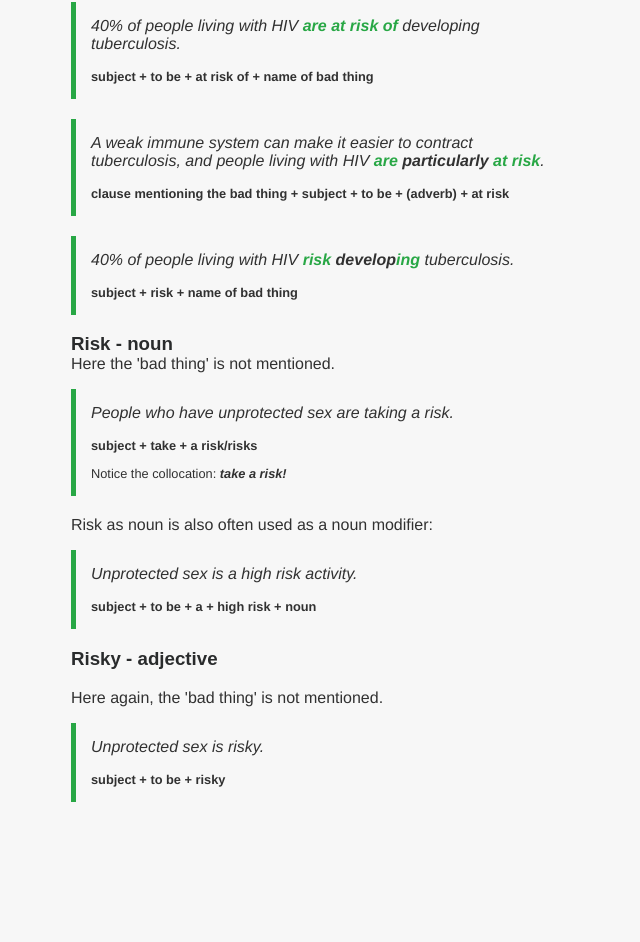
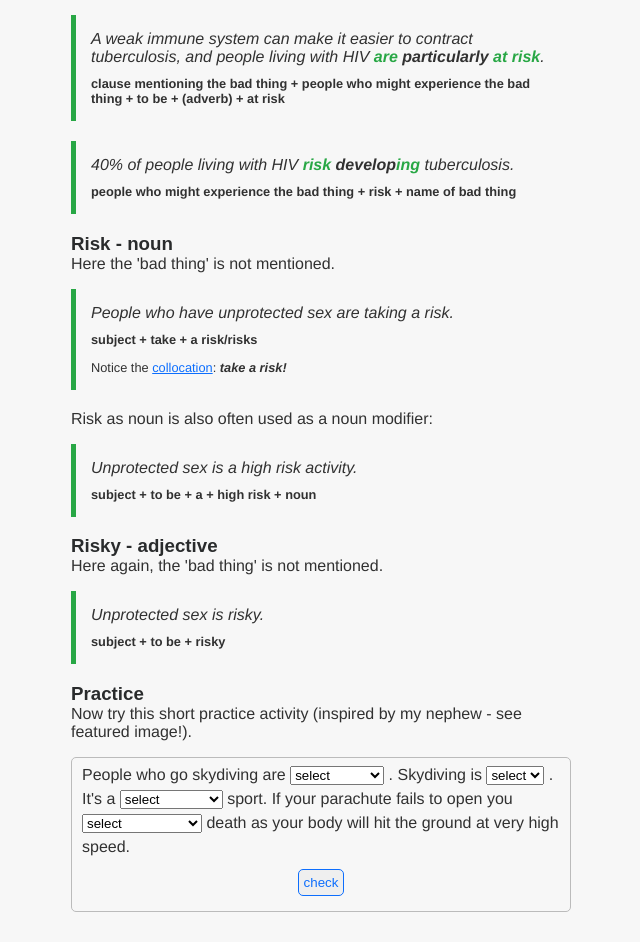
Before and after one commit to boltonsteve/gurueap, a SvelteKit app: page /posts/risk in a window 1280 px wide. Shown: the part 734-1676 px from the top of the page, without its empty margins (319-959 px from the left). Before the commit the page ends 1566 px from the top, so only its background shows below. Built offline with nearby package versions, Linux system fonts and the light colour scheme.

Commit message:
more on risk

```diff
--- a/src/routes/posts/risk/+page.svelte
+++ b/src/routes/posts/risk/+page.svelte
@@ -1,16 +1,59 @@
 <script>
     import SvelteSeo from "svelte-seo"
-    import { flagIndo } from '$lib/flags.js'
+    import { tooltip } from '$lib/tooltip';
+    import { scale } from 'svelte/transition'
+
+    let showKey = false;
+    let allTried = true;
+
+    const checkAllTried = (tries) => {
+        tries.forEach( (e) => {
+            if(e.value == 'select') {
+                allTried = false;
+            }
+        })
+    }
+
+    const doCheck = () => {
+
+        let tries = document.querySelectorAll('.ans');
+
+        checkAllTried(tries);
+
+        if(allTried) {
+
+            tries.forEach( (e,i) => {
+
+                let coba = e.value;
+                let ans = e.getAttribute('data');
+                let fb = e.title;
+
+                if(coba == ans) {
+                    document.getElementById(i).classList.add('success');
+                } else {
+                    document.getElementById(i).classList.add('danger');
+                }
+
+            })
+
+            showKey = true;
+
+        } else {
+            alert('Please attempt all questions.');
+            allTried = true;
+        }
+
+    }
 </script>
 
 <SvelteSeo
-  title="When risk is risky",
+  title="When risk is risky"
   description="Demonstrating that 'risk' can be a risky word, at least in terms of collocation."
 />
 
 <div class="mb-3 mw-500">
 
-    <img src="/img/risk.png" class="img-fluid rounded" alt="risk">
+    <img src="/img/callum.jpg" class="img-fluid rounded" alt="risk">
 
     <h1>When risk is risky</h1>
 
@@ -18,54 +61,111 @@
 
     <p><b><i>Risk</i></b> can be a <b><i>risky</i></b> word in English!</p>
 
-    <p>We can assume that if there's a <b><i>risk</i></b>, then there is some kind of <b><i>bad thing</i></b> causing the <b><i>risk</i></b>, as in the example above - 'developing tuberculosis'.</p>
+    <p>If there's a <b><i>risk</i></b>, then there is some kind of situation where a <b><i>bad or unpleasant thing</i></b> might happen, as in the example above - HIV and tuberculosis.</p>
 
-    <h3 class="mb-0">Risk - verb</h3>
+    <h3 class="mb-0">Risk - verb phrase</h3>
     <p class="mt-0">Here there are basically three options.</p>
 
 <div class="alert alert-success mb-2">
-    <p class="font-italic mt-0">40% of people living with HIV <span class="font-weight-bold text-success">are at risk of</span> developing tuberculosis.</p>
-<p class="mb-0 small font-weight-bold">subject + to be + at risk of + name of bad thing</p>
+    <p class="font-italic my-0">40% of people living with HIV <span class="font-weight-bold text-success">are at risk of</span> developing tuberculosis.</p>
+<p class="mb-0 mt-1 small font-weight-bold">subject + to be + at risk of + of bad thing</p>
 </div>
 
 <div class="alert alert-success mb-2">
-    <p class="font-italic mt-0">A weak immune system can make it easier to contract tuberculosis, and people living with HIV <span class="font-weight-bold text-success">are</span> <b><i>particularly</i></b> <span class="font-weight-bold text-success">at risk</span>.</p>
-<p class="mb-0 small font-weight-bold">clause mentioning the bad thing + subject + to be + (adverb) + at risk</p>
+    <p class="font-italic my-0">A weak immune system can make it easier to contract tuberculosis, and people living with HIV <span class="font-weight-bold text-success">are</span> <b><i>particularly</i></b> <span class="font-weight-bold text-success">at risk</span>.</p>
+<p class="mb-0 mt-1 small font-weight-bold">clause mentioning the bad thing + people who might experience the bad thing + to be + (adverb) + at risk</p>
 </div>
 
 <div class="alert alert-success">
-    <p class="font-italic mt-0">40% of people living with HIV <span class="font-weight-bold text-success">risk</span> <b><i>develop</i></b><span class="font-weight-bold text-success">ing</span> tuberculosis.</p>
-<p class="mb-0 small font-weight-bold">subject + risk + name of bad thing</p>
+    <p class="font-italic my-0">40% of people living with HIV <span class="font-weight-bold text-success">risk</span> <b><i>develop</i></b><span class="font-weight-bold text-success">ing</span> tuberculosis.</p>
+<p class="mb-0 mt-1 small font-weight-bold">people who might experience the bad thing + risk + name of bad thing</p>
 </div>
 
 <h3 class="mb-0">Risk - noun</h3>
 <p class="mt-0">Here the 'bad thing' is not mentioned.</p>
 
 <div class="alert alert-success mb-2">
-    <p class="font-italic mt-0">People who have unprotected sex are taking a risk.</p>
-    <p class="small font-weight-bold mb-0">subject + take + a risk/risks</p>
-    <p class="small mb-0">Notice the collocation: <b><i>take a risk!</i></b></p>
+    <p class="font-italic my-0">People who have unprotected sex are taking a risk.</p>
+    <p class="small font-weight-bold mb-0 mt-1">subject + take + a risk/risks</p>
+    <p class="small mb-0">Notice the <a href="../posts/collocation">collocation</a>: <b><i>take a risk!</i></b></p>
 </div>
 
 <p>Risk as noun is also often used as a noun modifier:</p>
 
 <div class="alert alert-success">
-    <p class="font-italic mt-0">Unprotected sex is a high risk activity.</p>
-    <p class="small font-weight-bold mb-0">subject + to be + a + high risk + noun</p>
+    <p class="font-italic my-0">Unprotected sex is a high risk activity.</p>
+    <p class="small font-weight-bold mb-0 mt-1">subject + to be + a + high risk + noun</p>
 </div>
 
-<h3>Risky - adjective</h3>
-<p>Here again, the 'bad thing' is not mentioned.</p>
+<h3 class="mb-0">Risky - adjective</h3>
+<p class="mt-0">Here again, the 'bad thing' is not mentioned.</p>
 
 <div class="alert alert-success">
-    <p class="font-italic mt-0">Unprotected sex is risky.</p>
-    <p class="small mb-0 font-weight-bold">subject + to be + risky</p>
+    <p class="font-italic my-0">Unprotected sex is risky.</p>
+    <p class="small mb-0 mt-1 font-weight-bold">subject + to be + risky</p>
 </div>
 
 
- <!--
-<p>Now try this short practice activity (inspired by my nephew - see featured image!).</p>
-People who go skydiving are |taking a risk:risk:risky:The 'bad thing' is not mentioned|. Skydiving is |risky:risk:at risk:adjective after 'to be'|. It's a |high risk,risky:risk:modifying the noun 'sport'| sport. If your parachute fails to open you |risk,are at risk of:risky:verb needed| death as your body will hit the ground at very high speed.
--->
+<h3 class="mb-0">Practice</h3>
+<p class="mt-0">Now try this short practice activity (inspired by my nephew - see featured image!).</p>
+
+<div id="wrapper">
+{#if showKey}
+    <div id="key" in:scale>
+        <p class="mt-0">Mouse over (or tap) highlighted items for tooltips:</p>
+People who go skydiving are <span class="tooltip" title="The 'bad thing' is not mentioned" use:tooltip>taking a risk</span>. Skydiving is <span class="tooltip" title="adjective after 'to be'" use:tooltip>risky</span>. It's a <span class="tooltip" title="modifying the noun 'sport'" use:tooltip>high risk</span> sport. If your parachute fails to open you are <span class="tooltip" title="after 'to be'" use:tooltip>at risk of</span> death as your body will hit the ground at very high speed.
+    </div>
+{/if}
+
+<div id="activity">
+    People who go skydiving are
+    <select id="0" class="ans" data="taking a risk">
+        <option value="select">select</option>
+        <option value="risk">risk</option>
+        <option value="risky">risky</option>
+        <option value="taking a risk">taking a risk</option>
+    </select>
+    . Skydiving is
+    <select id="1" class="ans" data="risky">
+        <option value="select">select</option>
+        <option value="risk">risk</option>
+        <option value="risky">risky</option>
+        <option value="at risk">at risk</option>
+    </select>
+    . It's a
+    <select id="2" class="ans" data="high risk/risky">
+        <option value="select">select</option>
+        <option value="risk">risk</option>
+        <option value="high risk/risky">high risk/risky</option>
+    </select>
+     sport. If your parachute fails to open you
+     <select id="3" class="ans" data="risk/are at risk of">
+        <option value="select">select</option>
+        <option value="risk/are at risk of">risk/are at risk of</option>
+        <option value="risky">risky</option>
+    </select>
+     death as your body will hit the ground at very high speed.
+</div>
+
+{#if !showKey}
+    <button class="btn btn-outline-primary mx-auto my-1" on:click={doCheck} out:scale>check</button>
+{/if}
+
+    </div>
 
 </div>
+
+<style>
+    #wrapper {
+        border:1px solid #bbbbbb;
+        border-radius:5px;
+        padding:5px 10px 5px 10px;
+    }
+    #activity {
+    line-height: 1.5rem;
+
+    }
+#key {
+    margin: 10px auto;
+}
+</style>
```
Also changed, not shown: static/img/callum.jpg (added).
